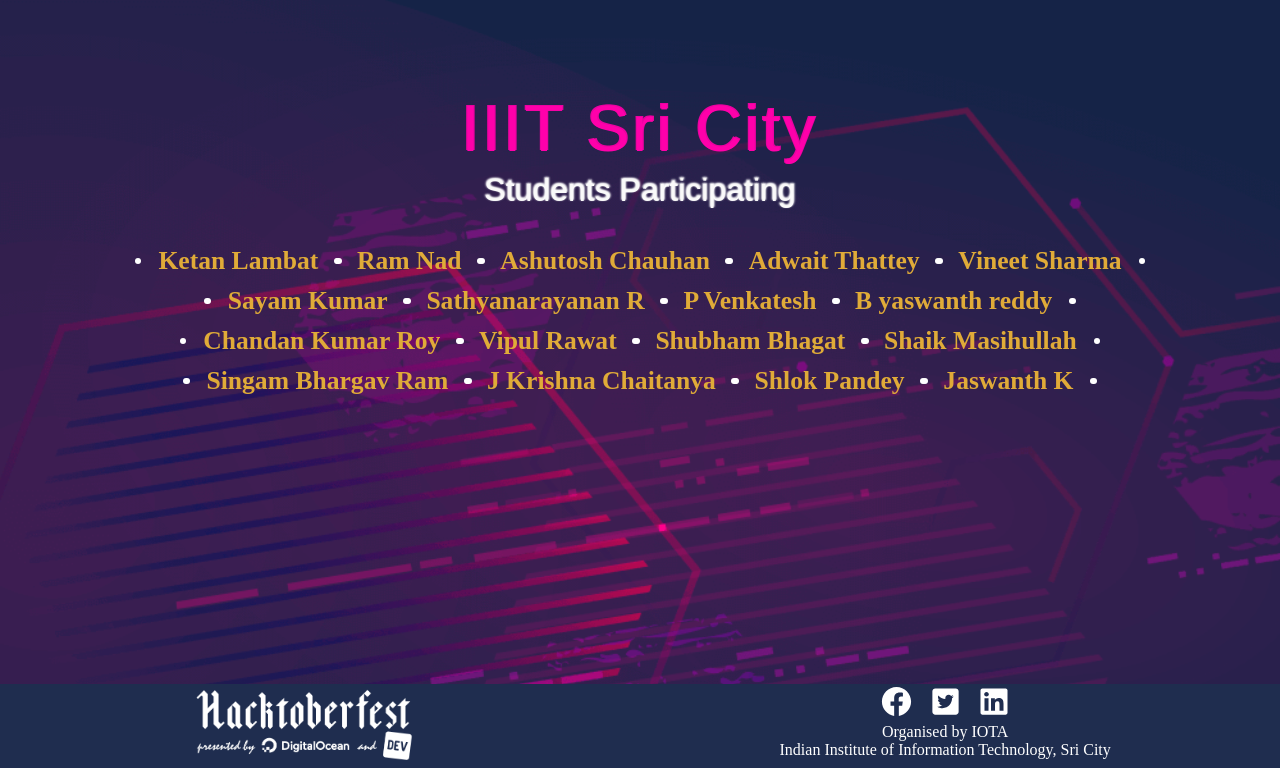
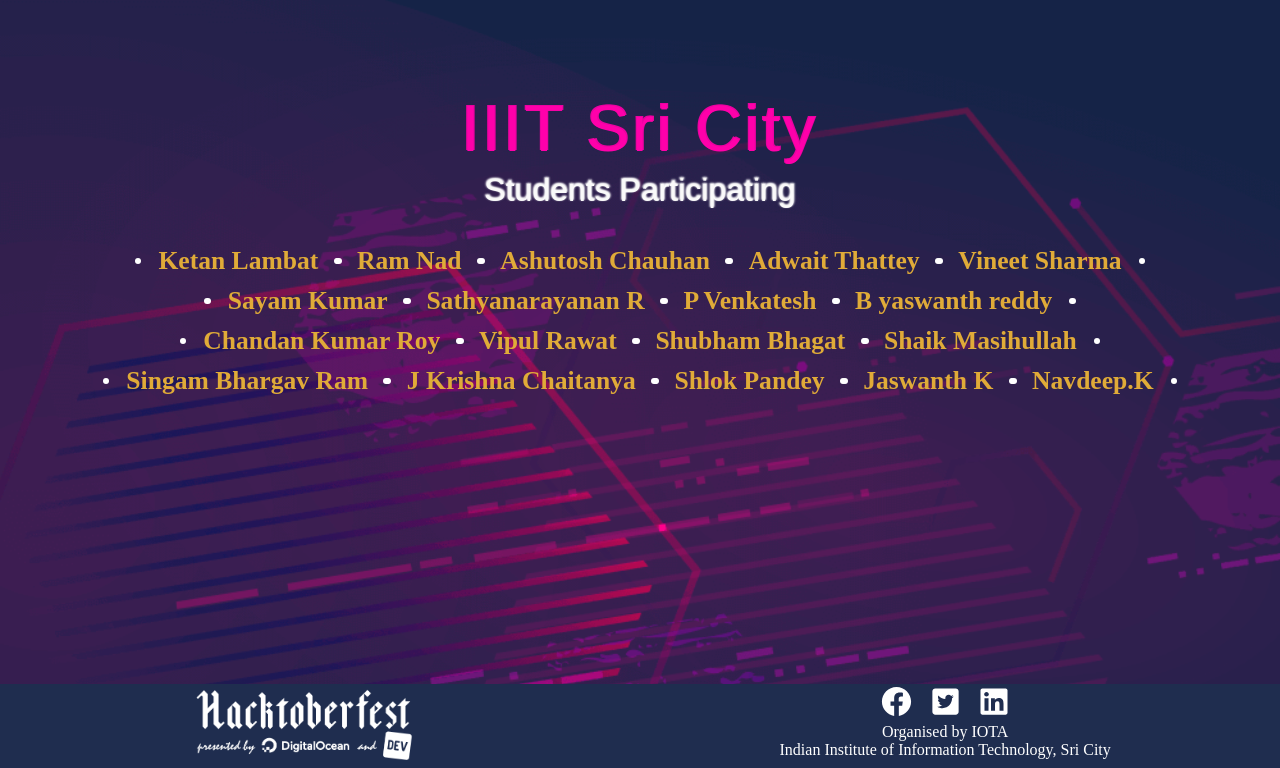
Before and after one commit to Project-Club-IIITS/hacktoberfest2019-participants, a Jekyll site: the page index.html, which Jekyll copies as it is, in a window 1280 px wide, cut to the strip 132-900 px from the top of the page. Built offline with Jekyll 4.4.1, drawn with Linux system fonts in a browser that asks for light colours; some web fonts are replaced.

Commit message:
Added K.Navdeep

```diff
--- a/index.html
+++ b/index.html
@@ -63,6 +63,7 @@
                 <li><a href="https://github.com/chaitanya531">J Krishna Chaitanya</a></li>
                 <li><a href="https://github.com/b30wulffz">Shlok Pandey</a></li>
                 <li><a href="https://github.com/JazzKriss21">Jaswanth K</a></li>
+		<li><a href="https://github.com/knavdeep152002">Navdeep.K</a></li>
 
             </ul>
         </div>
```
